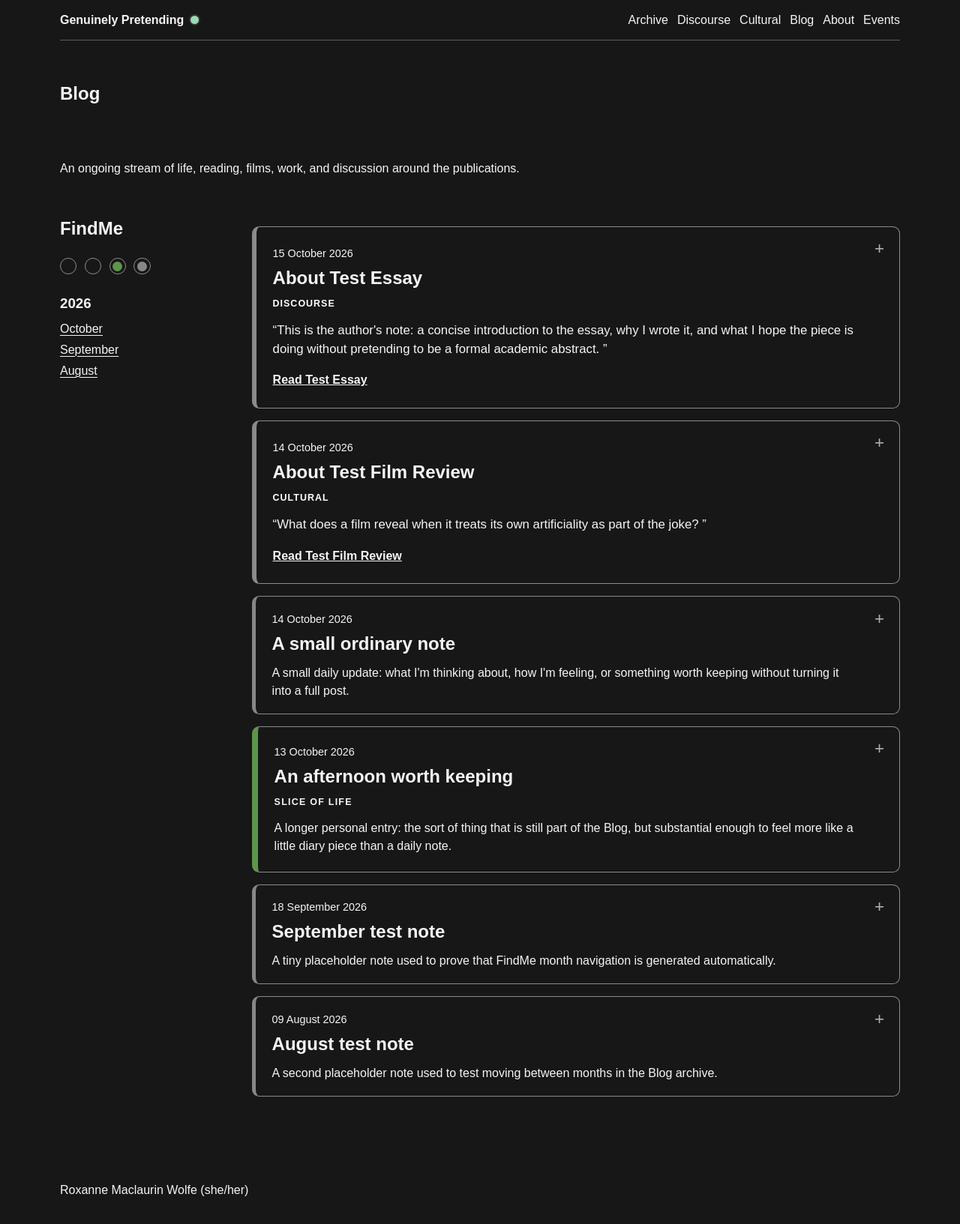
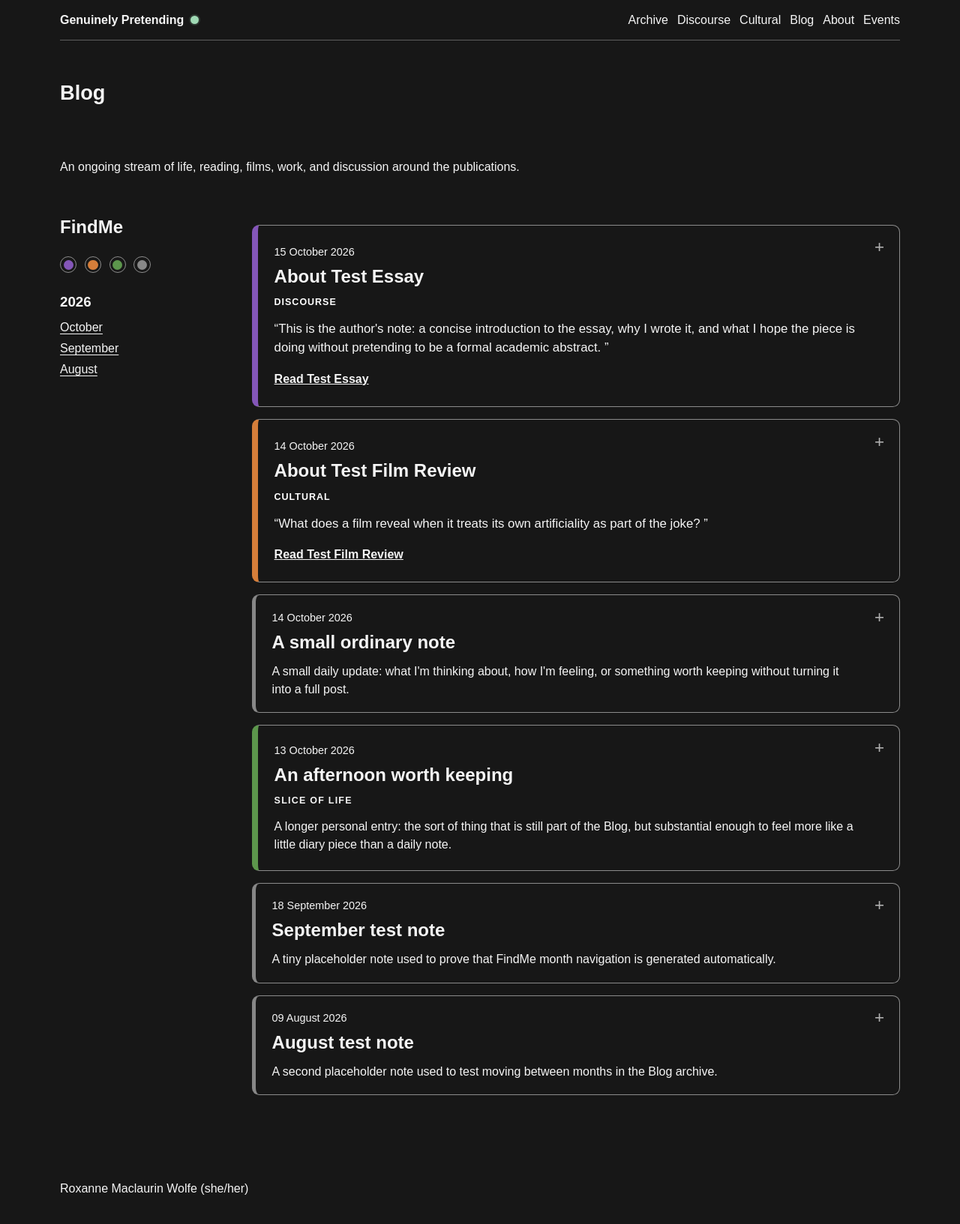
Before and after one commit to roxannewolfe/roxannewolfe.github.io, a Jekyll site: the page built from blog/index.html, in a window 1280 px wide. Shown: the whole page at 75% size. Built offline with Jekyll 4.4.1, drawn with Linux system fonts in a browser that asks for light colours.

Commit message:
Update blog category colours and title scale

```diff
--- a/assets/css/blog.css
+++ b/assets/css/blog.css
@@ -32,11 +32,11 @@
   border-radius: 999px;
 }
 
-.findme-type--essay span {
+.findme-type--discourse span {
   background: rgb(132, 86, 184);
 }
 
-.findme-type--review span {
+.findme-type--cultural span {
   background: rgb(213, 126, 58);
 }
 
@@ -94,11 +94,11 @@
   text-decoration-thickness: 2px;
 }
 
-.blog-entry--essay {
+.blog-entry--discourse {
   border-left: 0.5rem solid rgb(132, 86, 184);
 }
 
-.blog-entry--review {
+.blog-entry--cultural {
   border-left: 0.5rem solid rgb(213, 126, 58);
 }
 
@@ -110,8 +110,8 @@
   border-left: 0.32rem solid rgb(135, 135, 135);
 }
 
-.blog-entry--essay .blog-entry-summary,
-.blog-entry--review .blog-entry-summary {
+.blog-entry--discourse .blog-entry-summary,
+.blog-entry--cultural .blog-entry-summary {
   min-height: 12rem;
 }
 
@@ -157,6 +157,11 @@
   display: none !important;
 }
 
+.blog-page > h1 {
+  font-size: 1.7rem;
+  line-height: 1.15;
+}
+
 @media (max-width: 700px) {
   .findme-types {
     margin-bottom: 1rem;
@@ -168,8 +173,8 @@
     gap: 1.25rem;
   }
 
-  .blog-entry--essay .blog-entry-summary,
-  .blog-entry--review .blog-entry-summary,
+  .blog-entry--discourse .blog-entry-summary,
+  .blog-entry--cultural .blog-entry-summary,
   .blog-entry--slice-of-life .blog-entry-summary,
   .blog-entry--blog .blog-entry-summary {
     min-height: 0;
```
